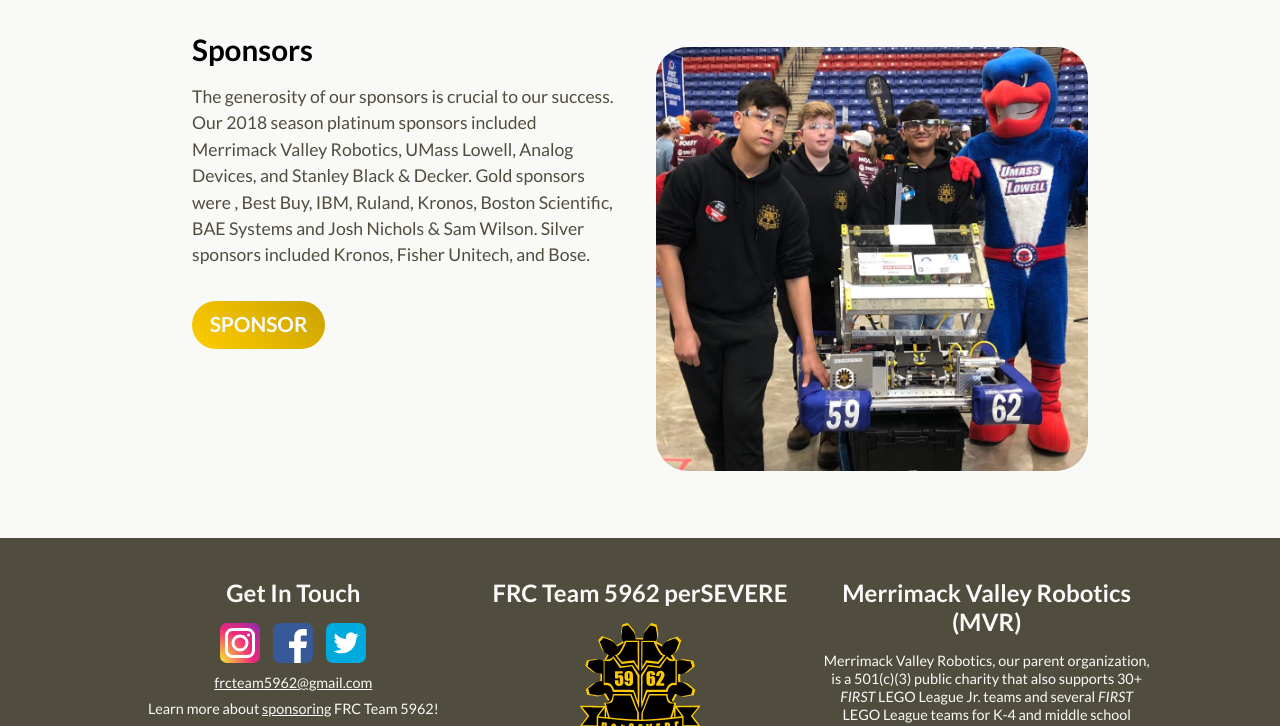
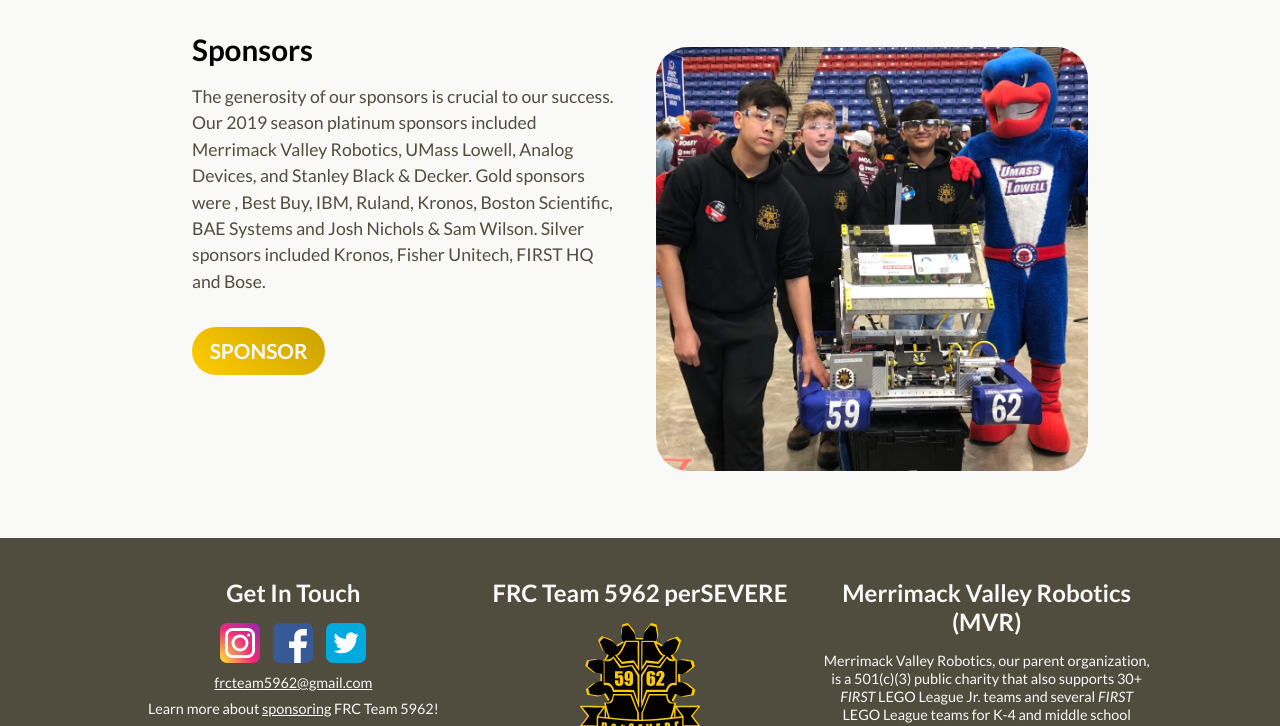
Before and after one commit to perSEVERE-5962/frc5962, a Jekyll site: the page built from index.html, in a window 1280 px wide and 900 px high, scrolled down 1170 px, cut to the strip 174-900 px from the top of the window. Built offline with Jekyll 4.4.1, drawn with Linux system fonts in a browser that asks for light colours.

Commit message:
Updated Config

```diff
--- a/_config.yml
+++ b/_config.yml
@@ -79,7 +79,7 @@
   test a robot to compete with teams from across New England and around the world.
   We're also highly involved in our community through fundraising and outreach events!</p>"
 homepage_sponsor_text: "<p>The generosity of our sponsors is crucial to our success.
-  Our 2018 season platinum sponsors included Merrimack Valley Robotics, UMass Lowell,
+  Our 2019 season platinum sponsors included Merrimack Valley Robotics, UMass Lowell,
   Analog Devices, and Stanley Black & Decker. Gold sponsors were , Best Buy, IBM,
   Ruland, Kronos, Boston Scientific, BAE Systems and Josh Nichols & Sam Wilson. Silver
-  sponsors included Kronos, Fisher Unitech, and Bose.</p>"
+  sponsors included Kronos, Fisher Unitech, FIRST HQ and Bose.</p>"
```
